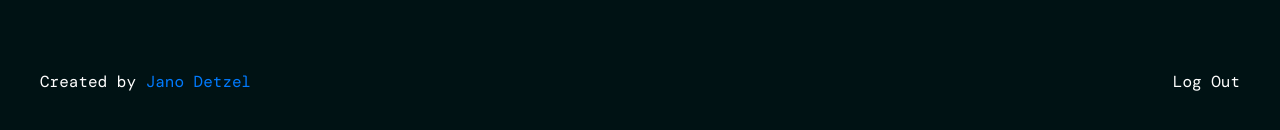
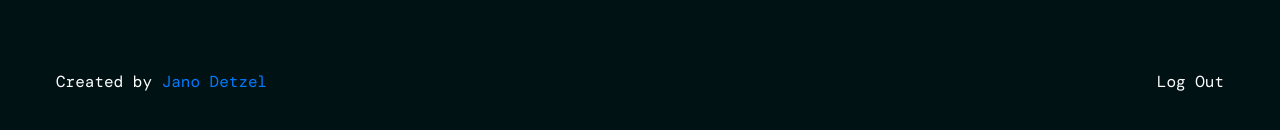
Before and after one commit to janodetzel/MovieLibrary_Webentwicklung_WWI19B2, a React (Create React App) app: page / in a window 1280 px wide. Both pictures are taken after typing "Sample" into the empty fields and a click on the button 640 px from the left and 159 px from the top of the page. Shown: the part 300-430 px from the top of the page. Built offline with nearby package versions, Linux system fonts and the light colour scheme; a web font is replaced by a local one.

Commit message:
fix footer margin

```diff
--- a/src/Components/Pages/Home.module.css
+++ b/src/Components/Pages/Home.module.css
@@ -11,7 +11,7 @@
   display: flex;
   justify-content: space-between;
   cursor: pointer;
-  margin-top: 5em;
+  margin: 5em 1em;
 }
 .footer:hover a {
   text-decoration: none;
```
